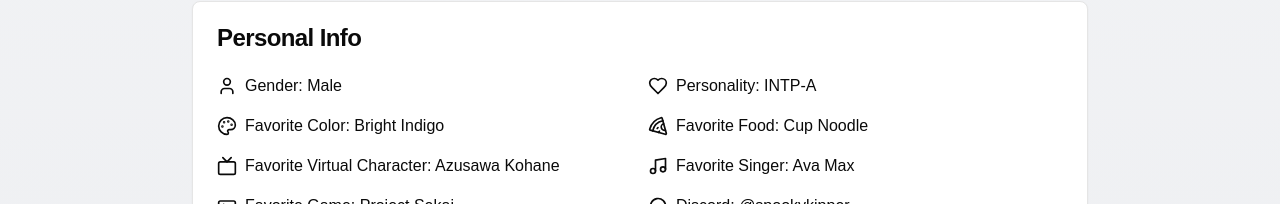
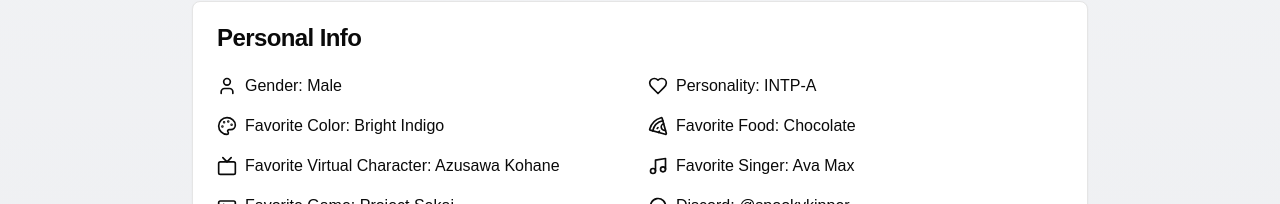
Before and after one commit to SpookyKipper/SpookyKipper, a Next.js app: page / in a window 1280 px wide. Shown: the part 453-657 px from the top of the page. Built offline with nearby package versions, Linux system fonts and the light colour scheme.

Commit message:
Update personal-intro.tsx

```diff
--- a/components/personal-intro.tsx
+++ b/components/personal-intro.tsx
@@ -60,7 +60,7 @@ export function PersonalIntroComponent() {
             </div>
             <div className="flex items-center">
               <Pizza className="mr-2 h-5 w-5" />
-              <span>Favorite Food: Cup Noodle</span>
+              <span>Favorite Food: Chocolate</span>
             </div>
             <div className="flex items-center">
               <Tv className="mr-2 h-5 w-5" />
```
